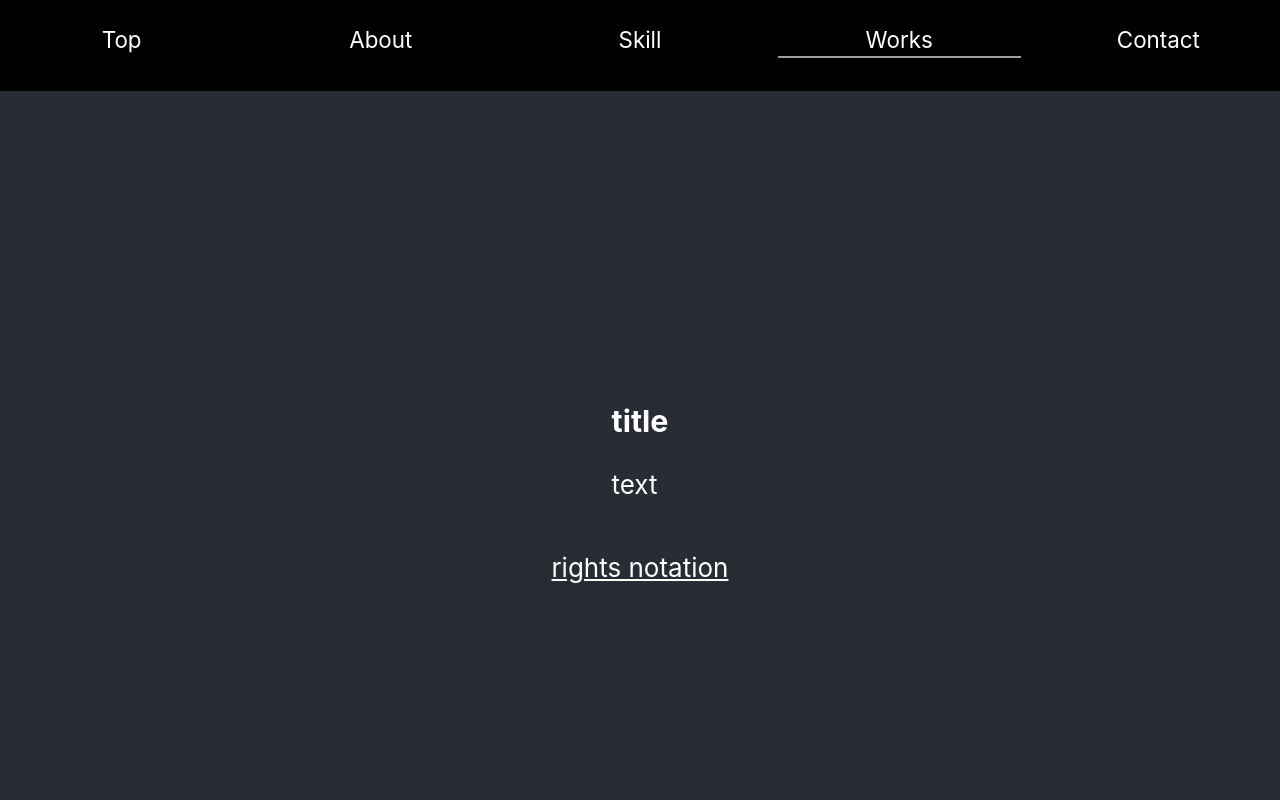
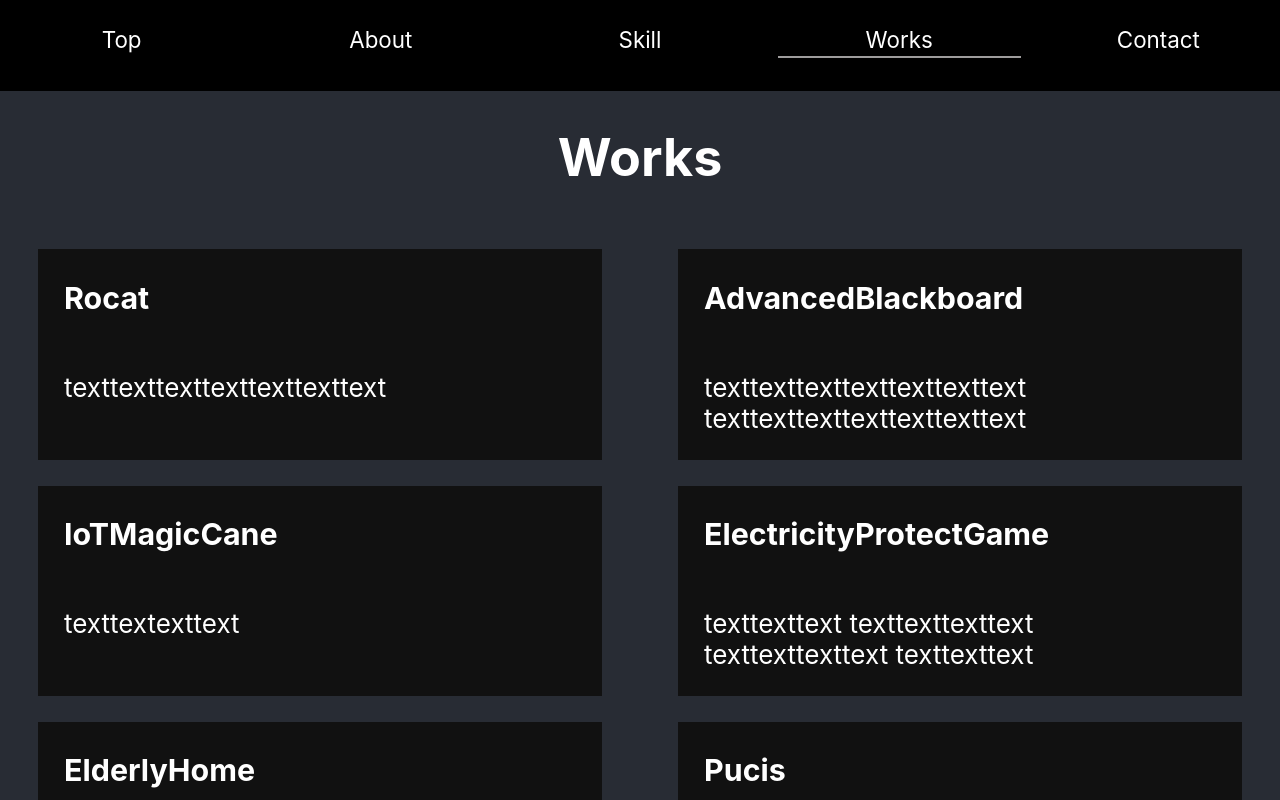
Before and after one commit to isso0424/isso0424.github.io, a React (Create React App) app: page /works in a window 1280 px wide. Shown: the top 800 px of the page. Built offline with nearby package versions, Linux system fonts and the light colour scheme.

Commit message:
feat: attach style to works

```diff
--- /dev/null
+++ b/src/components/Work.scss
@@ -0,0 +1,19 @@
+div.work-card {
+  display: flex;
+  margin-top:2%;
+  padding: 0 2%;
+  background-color: #111;
+  justify-content: baseline;
+  flex-direction: column;
+  flex-basis: 40%;
+  min-width: 40%;
+}
+
+h3.work-title {
+  display: flex;
+}
+
+p.work-text {
+  display: flex;
+  word-wrap: normal;
+}
--- a/src/components/Work.tsx
+++ b/src/components/Work.tsx
@@ -1,4 +1,5 @@
 import React from "react";
+import "./Work.scss";
 
 interface Props {
   title: string;
--- /dev/null
+++ b/src/pages/WorksPage.scss
@@ -0,0 +1,6 @@
+div.works {
+  display: flex;
+  flex-wrap: wrap;
+  flex-direction: row;
+  justify-content: space-around;
+}
--- a/src/pages/WorksPage.tsx
+++ b/src/pages/WorksPage.tsx
@@ -1,17 +1,41 @@
 import React from "react";
 import { Work } from "../components/Work";
+import "./WorksPage.scss";
 
 const works = [
   {
-    title: "title",
-    text: "text",
+    title: "Rocat",
+    text: "texttexttexttexttexttexttext",
+  },
+  {
+    title: "AdvancedBlackboard",
+    text: "texttexttexttexttexttexttext texttexttexttexttexttexttext",
+  },
+  {
+    title: "IoTMagicCane",
+    text: "texttextexttext",
+  },
+  {
+    title: "ElectricityProtectGame",
+    text: "texttexttext texttexttexttext texttexttexttext texttexttext",
+  },
+  {
+    title: "ElderlyHome",
+    text: "texttexttexttexttexttexttext texttexttexttexttexttexttext",
+  },
+  {
+    title: "Pucis",
+    text: "texttexttexttexttexttexttext texttexttexttexttexttexttext",
   },
 ];
 
 export const WorksPage: React.FC = () => (
   <div className="page">
-    {works.map((work) => (
-      <Work title={work.title} text={work.text} />
-    ))}
+    <h1>Works</h1>
+    <div className="works">
+      {works.map((work) => (
+        <Work title={work.title} text={work.text} />
+      ))}
+    </div>
   </div>
 );
```
